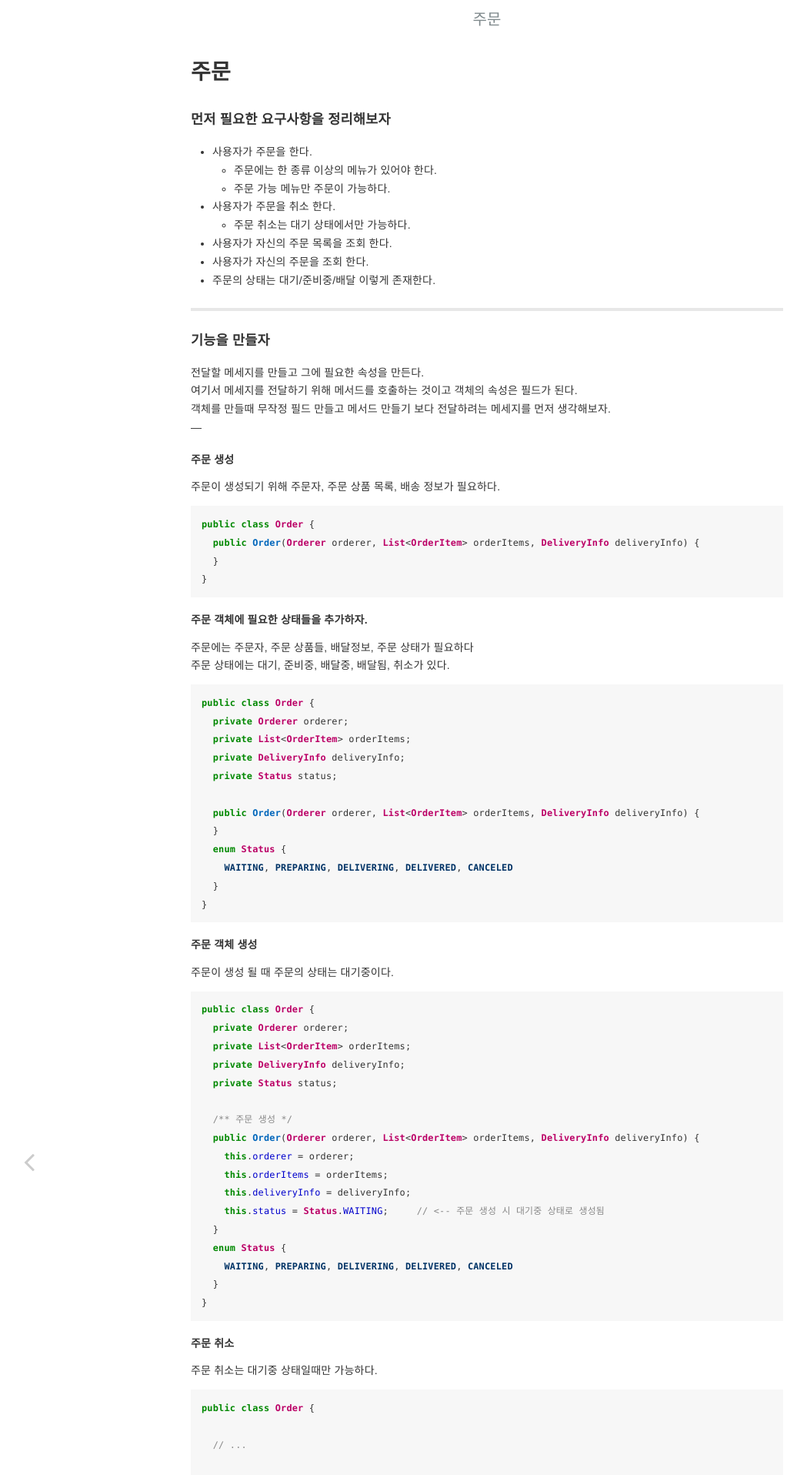
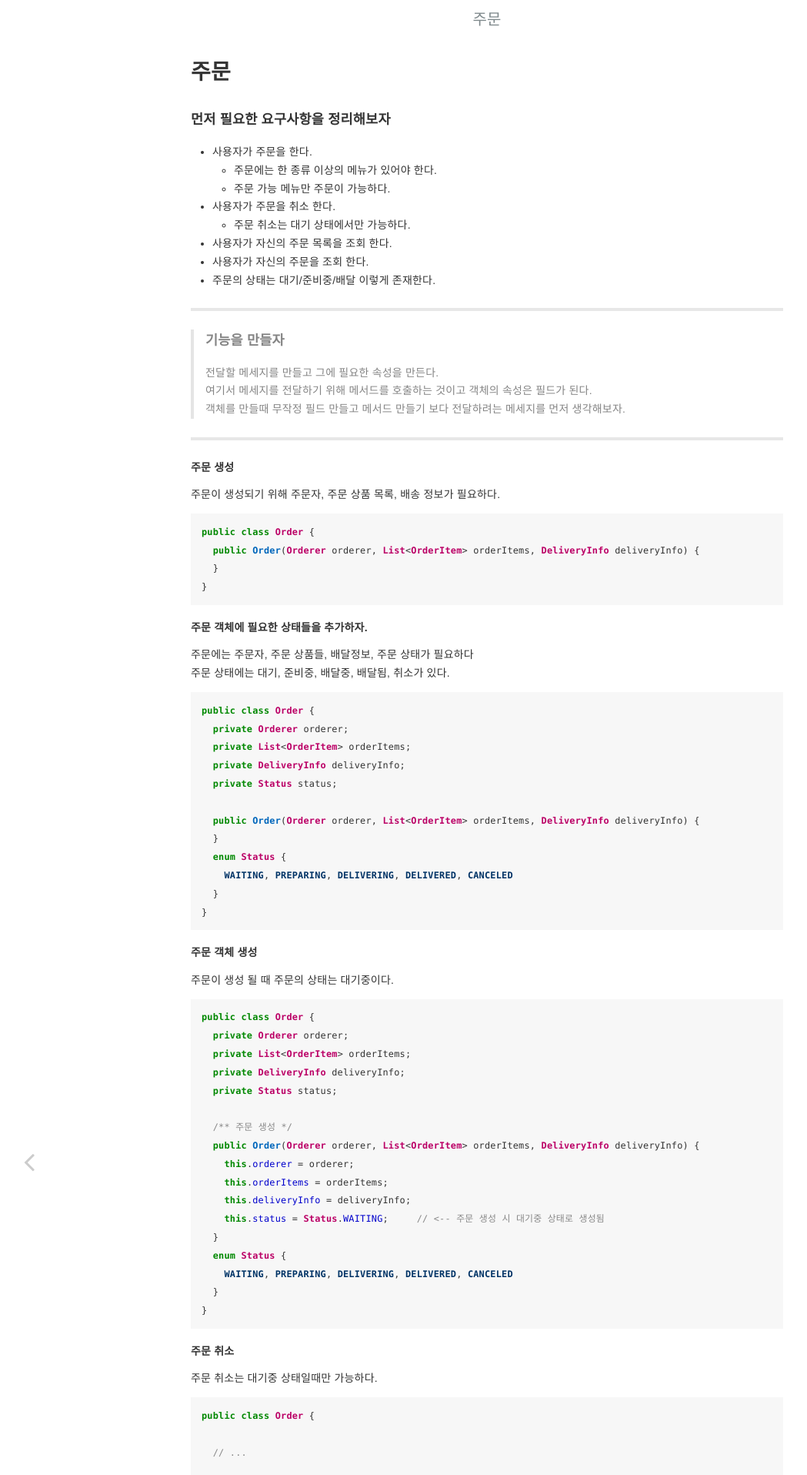
Before and after one commit to ByeongUkChoi/ddd-study, a Jekyll site: the page built from docs/_posts/2021-03-08-order.md, in a window 1280 px wide. Shown: the top 1916 px of the page at 77% size, without its empty margins (7-1056 px from the left). Built offline with Jekyll 4.4.1, drawn with Linux system fonts in a browser that asks for light colours.

Commit message:
Add block

```diff
--- a/docs/_posts/2021-03-08-order.md
+++ b/docs/_posts/2021-03-08-order.md
@@ -16,10 +16,11 @@ layout: post
 - 주문의 상태는 대기/준비중/배달 이렇게 존재한다.
 
 ---
-#### 기능을 만들자
-전달할 메세지를 만들고 그에 필요한 속성을 만든다.
-여기서 메세지를 전달하기 위해 메서드를 호출하는 것이고 객체의 속성은 필드가 된다.
-객체를 만들때 무작정 필드 만들고 메서드 만들기 보다 전달하려는 메세지를 먼저 생각해보자.
+> #### 기능을 만들자
+> 전달할 메세지를 만들고 그에 필요한 속성을 만든다.
+> 여기서 메세지를 전달하기 위해 메서드를 호출하는 것이고 객체의 속성은 필드가 된다.
+> 객체를 만들때 무작정 필드 만들고 메서드 만들기 보다 전달하려는 메세지를 먼저 생각해보자.
+
 ---
 ##### 주문 생성
 주문이 생성되기 위해 주문자, 주문 상품 목록, 배송 정보가 필요하다.
```
